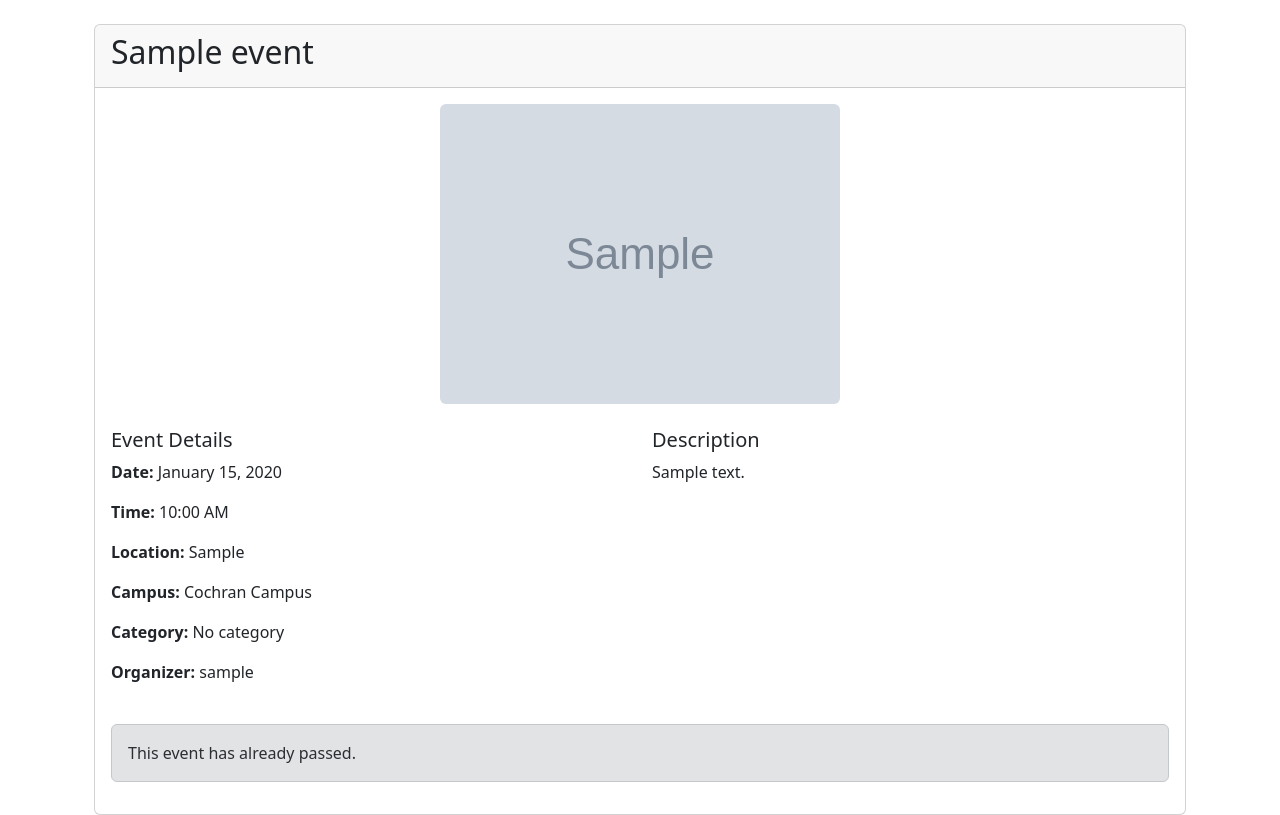
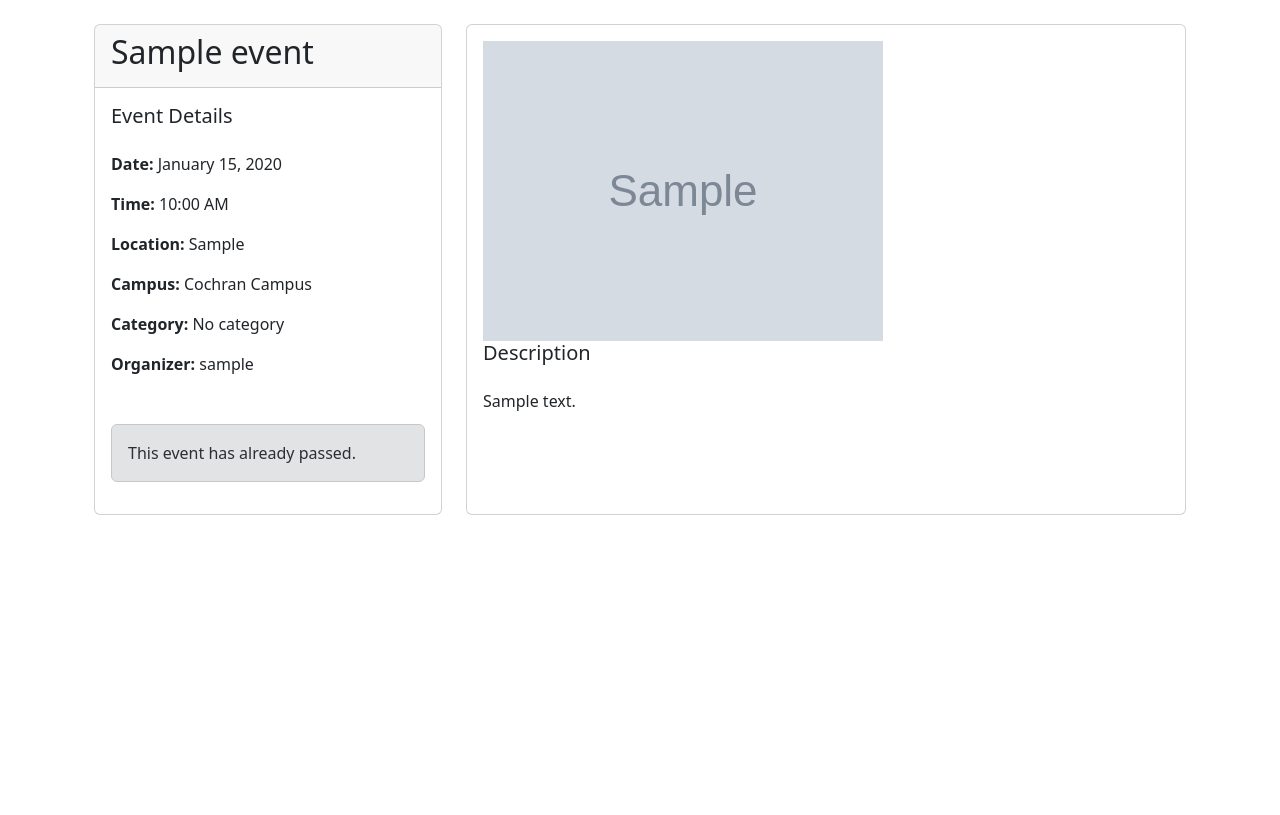
Before and after one commit to Random8283/event_finder, a Django app: page /1/ in a window 1280 px wide. Shown: the part 56-871 px from the top of the page. After the commit the page ends 571 px from the top, so only its background shows below. Run offline with Django 5.2, Linux system fonts and the light colour scheme; tables that the repository leaves empty hold one stand-in row (values such as "Sample post"); grey boxes marked "Sample" are stand-in pictures.

Commit message:
fix images ratio for event_detail

```diff
--- a/events/templates/events/user/event_detail.html
+++ b/events/templates/events/user/event_detail.html
@@ -2,20 +2,16 @@
 
 {% block content %}
 <div class="container mt-4">
-    <div class="card">
+    <div class="row">
+        <!-- Left Column - Event Details -->
+        <div class="col-md-4">
+            <div class="card event-detail-card">
                 <div class="card-header">
-            <h2>{{ event.title }}</h2>
+                    <h2 class="event-detail-title">{{ event.title }}</h2>
                 </div>
-        <div class="card-body">
-            {% if event.image %}
-                <div class="text-center mb-4">
-                    <img src="{{ event.image.url }}" class="img-fluid rounded" style="max-height: 400px; width: auto;" alt="{{ event.title }}">
-                </div>
-            {% endif %}
-
-            <div class="row">
-                <div class="col-md-6">
-                    <h5>Event Details</h5>
+                <div class="card-body event-detail-info">
+                    <div>
+                        <h5 class="mb-4">Event Details</h5>
                         <p><strong>Date:</strong> {{ event.date|date:"F j, Y" }}</p>
                         <p><strong>Time:</strong> {{ event.time|time:"g:i A" }}</p>
                         <p><strong>Location:</strong> {{ event.location }}</p>
@@ -23,42 +19,59 @@
                         <p><strong>Category:</strong> {{ event.category.name|default:"No category" }}</p>
                         <p><strong>Organizer:</strong> {{ event.organizer.username }}</p>
                     </div>
-                <div class="col-md-6">
-                    <h5>Description</h5>
-                    <p>{{ event.description }}</p>
-                </div>
-            </div>
 
+                    <div class="mt-auto">
                         {% if not event.is_past_event %}
                             {% if user.is_authenticated %}
                                 {% if not is_registered %}
-                        <div class="mt-4">
-                            <a href="{% url 'events:event_register' pk=event.pk %}" class="btn btn-success">Register for Event</a>
+                                    <div class="mt-5">
+                                        <a href="{% url 'events:event_register' pk=event.pk %}" class="btn btn-success w-100 btn-lg">Register for Event</a>
                                     </div>
                                 {% else %}
-                        <div class="mt-4">
+                                    <div class="mt-5">
                                         <div class="alert alert-info">
                                             You are registered for this event.
                                         </div>
-                            <form method="post" action="{% url 'events:event_deregister' pk=event.pk %}" class="d-inline">
+                                        <form method="post" action="{% url 'events:event_deregister' pk=event.pk %}" class="d-inline w-100">
                                             {% csrf_token %}
-                                <button type="submit" class="btn btn-danger" onclick="return confirm('Are you sure you want to deregister from this event?')">
+                                            <button type="submit" class="btn btn-danger w-100 btn-lg" onclick="return confirm('Are you sure you want to deregister from this event?')">
                                                 Deregister from Event
                                             </button>
                                         </form>
                                     </div>
                                 {% endif %}
                             {% else %}
-                    <div class="alert alert-warning mt-4">
+                                <div class="alert alert-warning mt-5">
                                     Please <a href="{% url 'login' %}">login</a> to register for this event.
                                 </div>
                             {% endif %}
                         {% else %}
-                <div class="alert alert-secondary mt-4">
+                            <div class="alert alert-secondary mt-5">
                                 This event has already passed.
                             </div>
                         {% endif %}
                     </div>
                 </div>
             </div>
+        </div>
+
+        <!-- Right Column - Image and Description -->
+        <div class="col-md-8">
+            <div class="card h-100">
+                <div class="card-body">
+                    {% if event.image %}
+                        <div class="detail-img-container">
+                            <img src="{{ event.image.url }}" alt="{{ event.title }}">
+                        </div>
+                    {% endif %}
+
+                    <h5 class="mb-4">Description</h5>
+                    <div class="event-description">
+                        {{ event.description }}
+                    </div>
+                </div>
+            </div>
+        </div>
+    </div>
+</div>
 {% endblock %}
```
Lines whose indentation alone changed are shown as unchanged.
